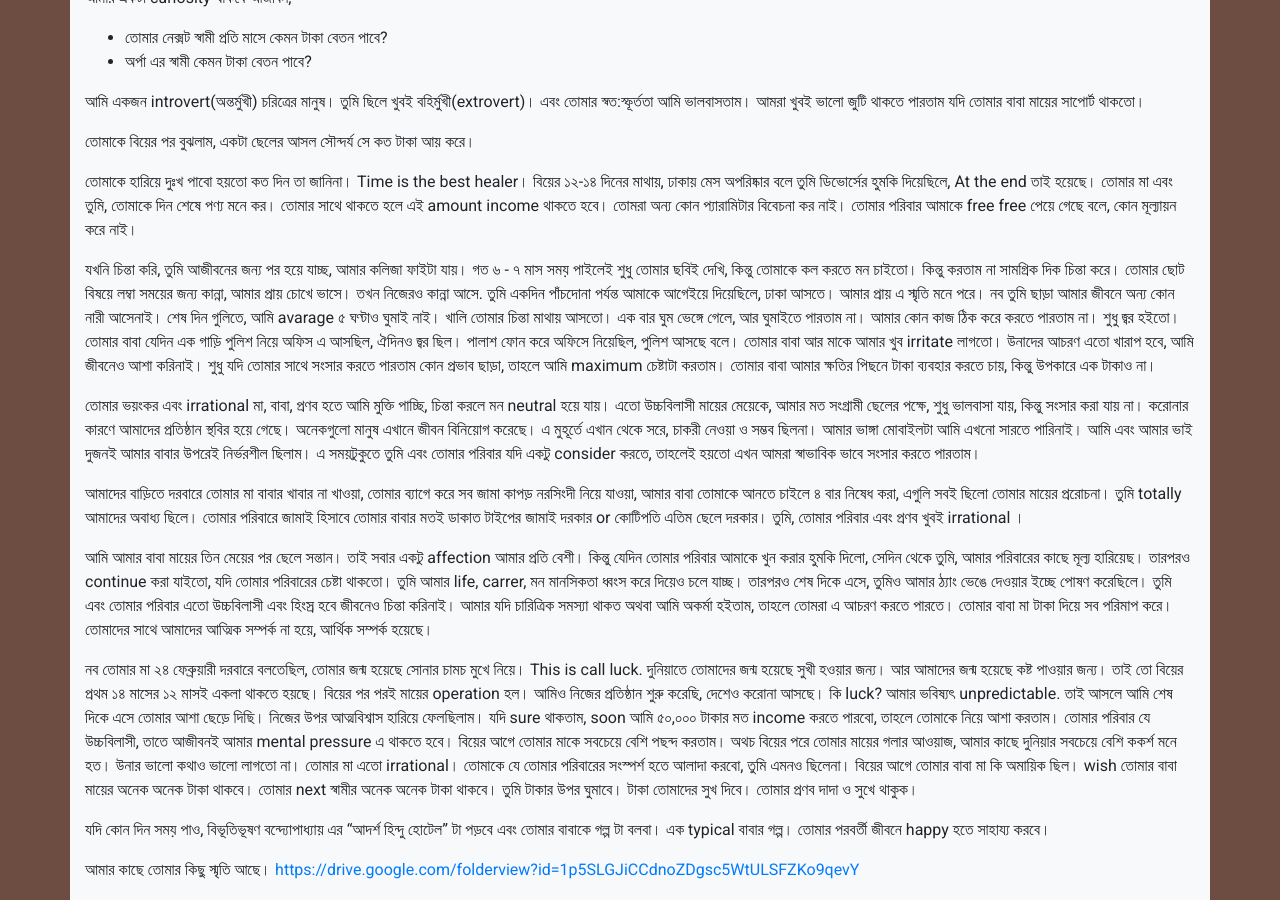
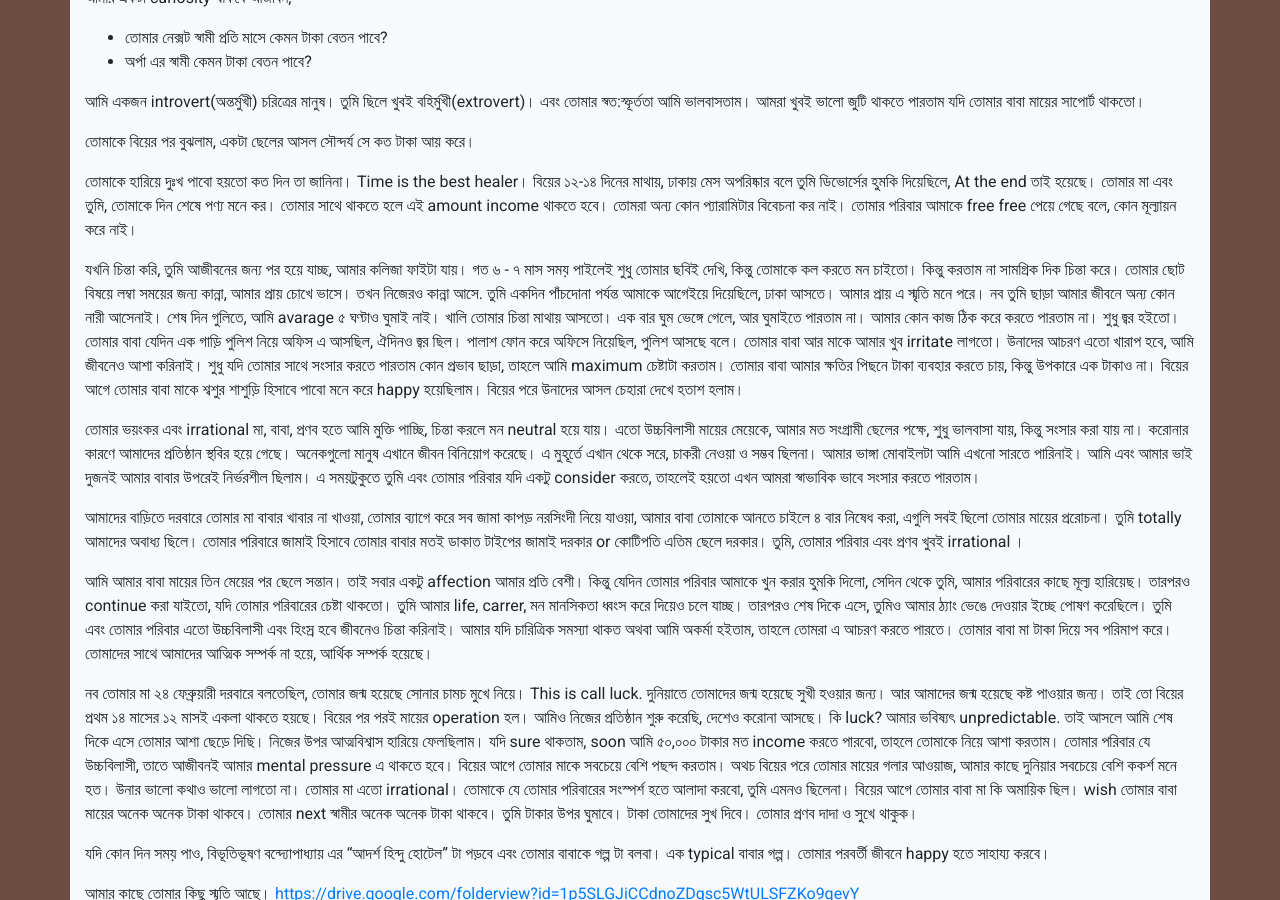
Before and after one commit to polodev/nobo, a Jekyll site: the page built from index.md, in a window 1280 px wide and 900 px high, scrolled down 4226 px. Built offline with Jekyll 4.4.1, drawn with Linux system fonts in a browser that asks for light colours; nearby versions of some CDN libraries.

Commit message:
--updated--

```diff
--- a/index.md
+++ b/index.md
@@ -115,7 +115,7 @@ active: last-message
 
 তোমাকে হারিয়ে দুঃখ পাবো হয়তো কত দিন তা জানিনা। Time is the best healer। বিয়ের ১২-১৪ দিনের মাথায়, ঢাকায় মেস অপরিষ্কার বলে তুমি ডিভোর্সের হুমকি দিয়েছিলে, At the end তাই হয়েছে। তোমার মা এবং তুমি, তোমাকে দিন শেষে পণ্য মনে কর। তোমার সাথে থাকতে হলে এই amount income থাকতে হবে। তোমরা অন্য কোন প্যারামিটার বিবেচনা কর নাই। তোমার পরিবার আমাকে free free পেয়ে গেছে বলে, কোন মূল্যায়ন করে নাই।
 
-যখনি চিন্তা করি, তুমি আজীবনের জন্য পর হয়ে যাচ্ছ, আমার কলিজা ফাইটা যায়। গত ৬ - ৭ মাস সময় পাইলেই শুধু তোমার ছবিই দেখি, কিন্তু তোমাকে কল করতে মন চাইতো। কিন্তু করতাম না সামগ্রিক দিক চিন্তা করে। তোমার ছোট বিষয়ে লম্বা সময়ের জন্য কান্না, আমার প্রায় চোখে ভাসে। তখন নিজেরও কান্না আসে. তুমি একদিন পাঁচদোনা পর্যন্ত আমাকে আগেইয়ে দিয়েছিলে, ঢাকা আসতে। আমার প্রায় এ স্মৃতি মনে পরে। নব তুমি ছাড়া আমার জীবনে অন্য কোন নারী আসেনাই। শেষ দিন গুলিতে, আমি avarage ৫ ঘণ্টাও ঘুমাই নাই। খালি তোমার চিন্তা মাথায় আসতো। এক বার ঘুম ভেঙ্গে গেলে, আর ঘুমাইতে পারতাম না। আমার কোন কাজ ঠিক করে করতে পারতাম না। শুধু জ্বর হইতো। তোমার বাবা যেদিন এক গাড়ি পুলিশ নিয়ে অফিস এ আসছিল, ঐদিনও জ্বর ছিল। পালাশ ফোন করে অফিসে নিয়েছিল, পুলিশ আসছে বলে। তোমার বাবা আর মাকে আমার খুব irritate লাগতো। উনাদের আচরণ এতো খারাপ হবে, আমি জীবনেও আশা করিনাই। শুধু যদি তোমার সাথে সংসার করতে পারতাম কোন প্রভাব ছাড়া, তাহলে আমি maximum চেষ্টাটা করতাম। তোমার বাবা আমার ক্ষতির পিছনে টাকা ব্যবহার করতে চায়, কিন্তু উপকারে এক টাকাও না।
+যখনি চিন্তা করি, তুমি আজীবনের জন্য পর হয়ে যাচ্ছ, আমার কলিজা ফাইটা যায়। গত ৬ - ৭ মাস সময় পাইলেই শুধু তোমার ছবিই দেখি, কিন্তু তোমাকে কল করতে মন চাইতো। কিন্তু করতাম না সামগ্রিক দিক চিন্তা করে। তোমার ছোট বিষয়ে লম্বা সময়ের জন্য কান্না, আমার প্রায় চোখে ভাসে। তখন নিজেরও কান্না আসে. তুমি একদিন পাঁচদোনা পর্যন্ত আমাকে আগেইয়ে দিয়েছিলে, ঢাকা আসতে। আমার প্রায় এ স্মৃতি মনে পরে। নব তুমি ছাড়া আমার জীবনে অন্য কোন নারী আসেনাই। শেষ দিন গুলিতে, আমি avarage ৫ ঘণ্টাও ঘুমাই নাই। খালি তোমার চিন্তা মাথায় আসতো। এক বার ঘুম ভেঙ্গে গেলে, আর ঘুমাইতে পারতাম না। আমার কোন কাজ ঠিক করে করতে পারতাম না। শুধু জ্বর হইতো। তোমার বাবা যেদিন এক গাড়ি পুলিশ নিয়ে অফিস এ আসছিল, ঐদিনও জ্বর ছিল। পালাশ ফোন করে অফিসে নিয়েছিল, পুলিশ আসছে বলে। তোমার বাবা আর মাকে আমার খুব irritate লাগতো। উনাদের আচরণ এতো খারাপ হবে, আমি জীবনেও আশা করিনাই। শুধু যদি তোমার সাথে সংসার করতে পারতাম কোন প্রভাব ছাড়া, তাহলে আমি maximum চেষ্টাটা করতাম। তোমার বাবা আমার ক্ষতির পিছনে টাকা ব্যবহার করতে চায়, কিন্তু উপকারে এক টাকাও না। বিয়ের আগে তোমার বাবা মাকে শ্বশুর শাশুড়ি হিসাবে পাবো মনে করে happy হয়েছিলাম। বিয়ের পরে উনাদের আসল চেহারা দেখে হতাশ হলাম।
 
 তোমার ভয়ংকর এবং irrational মা, বাবা, প্রণব হতে আমি মুক্তি পাচ্ছি, চিন্তা করলে মন neutral হয়ে যায়। এতো উচ্চবিলাসী মায়ের মেয়েকে, আমার মত সংগ্রামী ছেলের পক্ষে, শুধু ভালবাসা যায়, কিন্তু সংসার করা যায় না। করোনার কারণে আমাদের প্রতিষ্ঠান স্থবির হয়ে গেছে। অনেকগুলো মানুষ এখানে জীবন বিনিয়োগ করেছে। এ মুহূর্তে এখান থেকে সরে, চাকরী নেওয়া ও সম্ভব ছিলনা। আমার ভাঙ্গা মোবাইলটা আমি এখনো সারতে পারিনাই। আমি এবং আমার ভাই দুজনই আমার বাবার উপরেই নির্ভরশীল ছিলাম। এ সময়টুকুতে তুমি এবং তোমার পরিবার যদি একটু consider করতে, তাহলেই হয়তো এখন আমরা স্বাভাবিক ভাবে সংসার করতে পারতাম।
 
```
